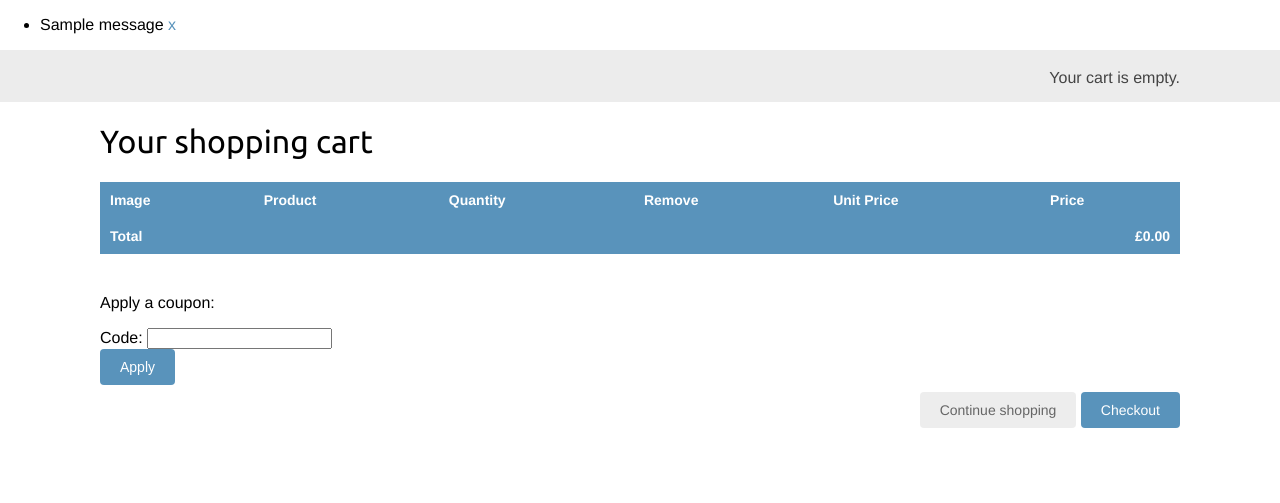
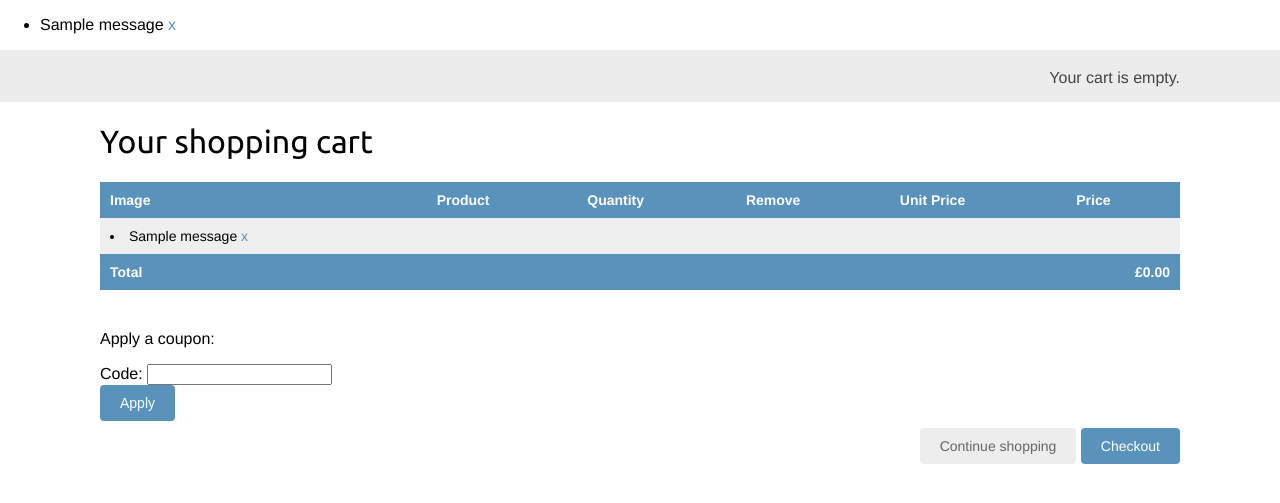
Before and after one commit to TolhurstTech/myShop, a Django app: page /cart/ in a window 1280 px wide. Shown: the part 46-549 px from the top of the page. Run offline with Django 5.2, Linux system fonts and the light colour scheme; one stand-in notice (Sample message) is shown; parts of the project's set-up code (start-up, migrations or seed data) failed here and were passed over.

Commit message:
feat: add messages support to cart detail template

```diff
--- a/myshop/cart/templates/cart/detail.html
+++ b/myshop/cart/templates/cart/detail.html
@@ -65,6 +65,22 @@
                     </td>
                 </tr>
             {% endif %}
+            {% if messages %}
+                <tr>
+                    <td>
+                        {% for message in messages %}
+                            <li class="{{ message.tags }}">
+                                {{ message|safe }}
+                                <a href="#" class="close">x</a>
+                            </li>
+                        {% endfor %}
+                    </td>
+                    <td colspan="4"></td>
+                    <td class="num neg">
+
+                    </td>
+                </tr>
+            {% endif %}
             <tr class="total">
                 <td>Total</td>
                 <td colspan="4"></td>
```
Also changed, not shown: myshop/db.sqlite3.
